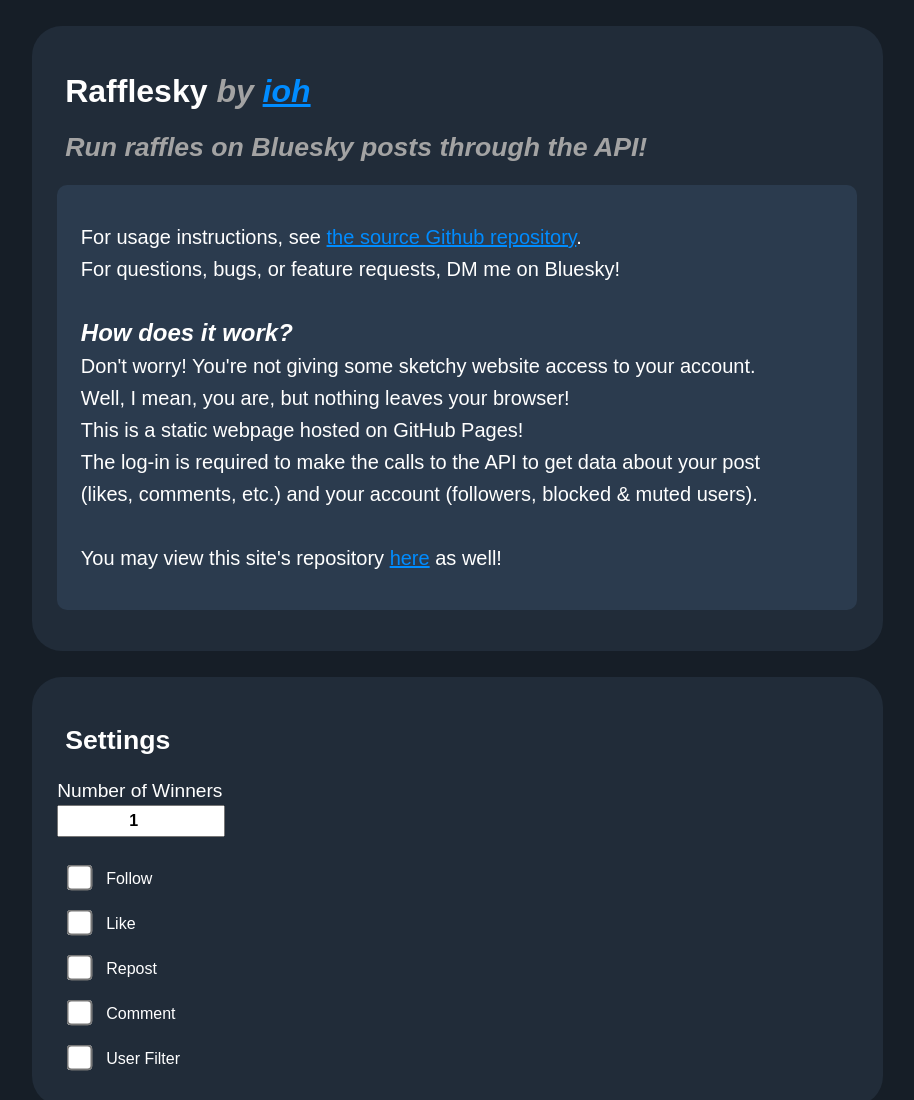
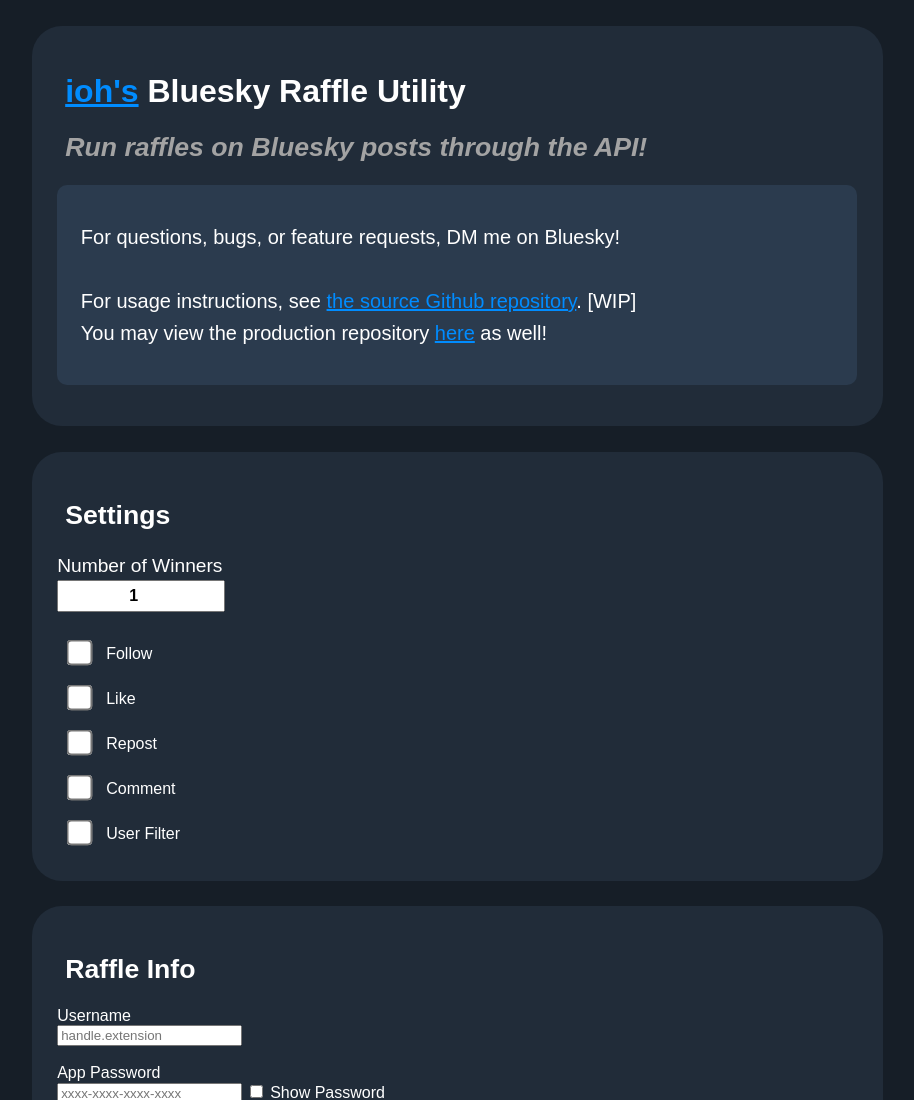
Before and after one commit to ioh-UwU/raffleSky, a website built with Vite: page index.html in a window 1280 px wide. Shown: the top 1100 px of the page, without its empty margins (2-916 px from the left). Built offline with nearby package versions, Linux system fonts and the light colour scheme.

Commit message:
Updated the title and description and redirected winner links to new tab

```diff
--- a/index.html
+++ b/index.html
@@ -2,39 +2,26 @@
 <html lang="en">
     <head>
         <meta charset="UTF-8">
-        <meta name="keywords" content="bluesky, raffle, tool">
+        <meta name="keywords" content="bluesky, raffle, tool, utility">
         <meta name="viewport" content="width=device-width, initial-scale=1.0">
         <meta name="description" content="Run raffles on Bluesky posts through the API!">
         <meta name="author" content="iohtheprotogen">
         <link rel="icon" type="image/x-icon" href="/src/favicon.ico">
         <link rel="stylesheet" href="/src/style.css">
         <script id="script" type="module" src="/src/main.ts"></script>
-        <title>Rafflesky</title>
+        <title>ioh's Bluesky Raffle Utility</title>
     </head>
     <body>
         <div class="component-group">
-            <h1>Rafflesky <i class="small">by <a href="https://www.iohtheprotogen.art" target="_blank" rel="noopener noreferrer">ioh</a></i></h1>
+            <h1><a href="https://bsky.app/profile/iohtheprotogen.art" target="_blank" rel="noopener noreferrer">ioh's</a> Bluesky Raffle Utility</i></h1>
             <h2 class="slim">Run raffles on Bluesky posts through the API!</h2>
             <div class="component-subgroup">
                 <p>
-                    For usage instructions, see <a href="https://github.com/ioh-UwU/raffleSky" target="_blank" rel="noopener noreferrer">the source Github repository</a>.
-                    <br>
                     For questions, bugs, or feature requests, DM me on Bluesky!
                     <br><br>
-                    <b class="bigger"><i>How does it work?</i></b>
+                    For usage instructions, see <a href="https://github.com/ioh-UwU/raffleSky" target="_blank" rel="noopener noreferrer">the source Github repository</a>. [WIP]
                     <br>
-                    Don't worry! You're not giving some sketchy website access to your account.
-                    <br>
-                    Well, I mean, you are, but nothing leaves your browser!
-                    <br>
-                    This is a static webpage hosted on GitHub Pages!
-                    <br>
-                    The log-in is required to make the calls to the API to get data about your post
-                    <br>
-                    (likes, comments, etc.) and your account (followers, blocked & muted users).
-                    <br>
-                    <br>
-                    You may view this site's repository <a href="https://github.com/ioh-UwU/RaffleSky-Prod" target="_blank" rel="noopener noreferrer">here</a> as well!
+                    You may view the production repository <a href="https://github.com/ioh-UwU/RaffleSky-Prod" target="_blank" rel="noopener noreferrer">here</a> as well!
                 </p>
             </div>
         </div>
--- a/src/main.ts
+++ b/src/main.ts
@@ -481,6 +481,8 @@
     profileLink.href = profile;
     profileLink.innerText = "Link to Profile";
     profileLink.className = "winner-profile";
+    profileLink.target = "_blank";
+    profileLink.rel = "noopener noreferrer"
     infoDiv.appendChild(profileLink);
 
     winnerSpan.addEventListener("click", () => toggleReroll(infoDiv.id));
```
